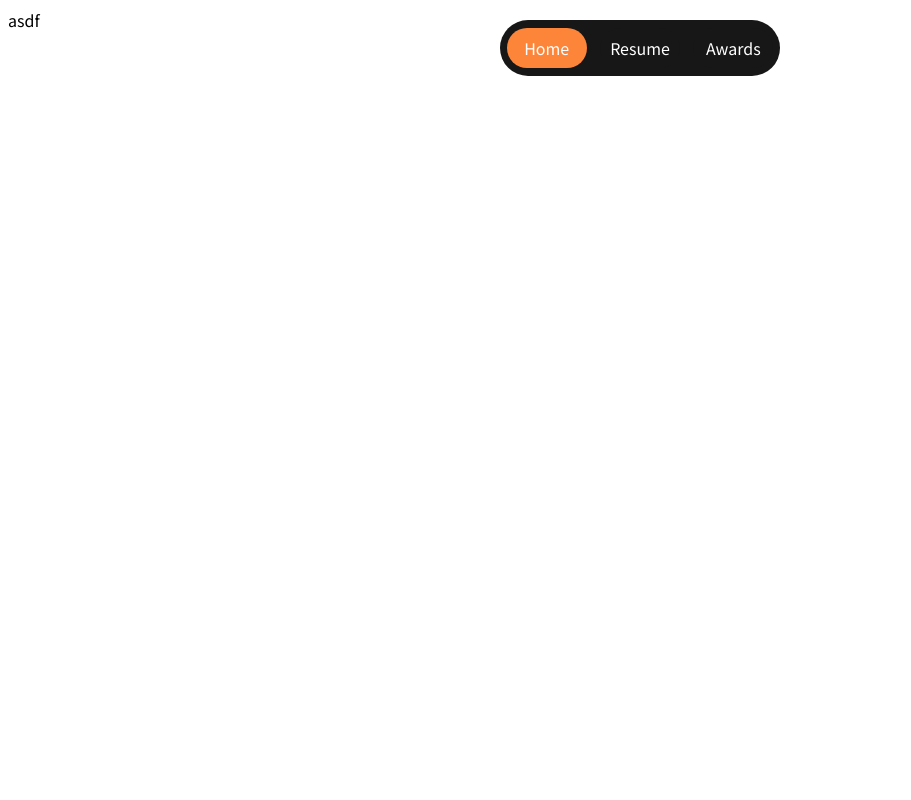
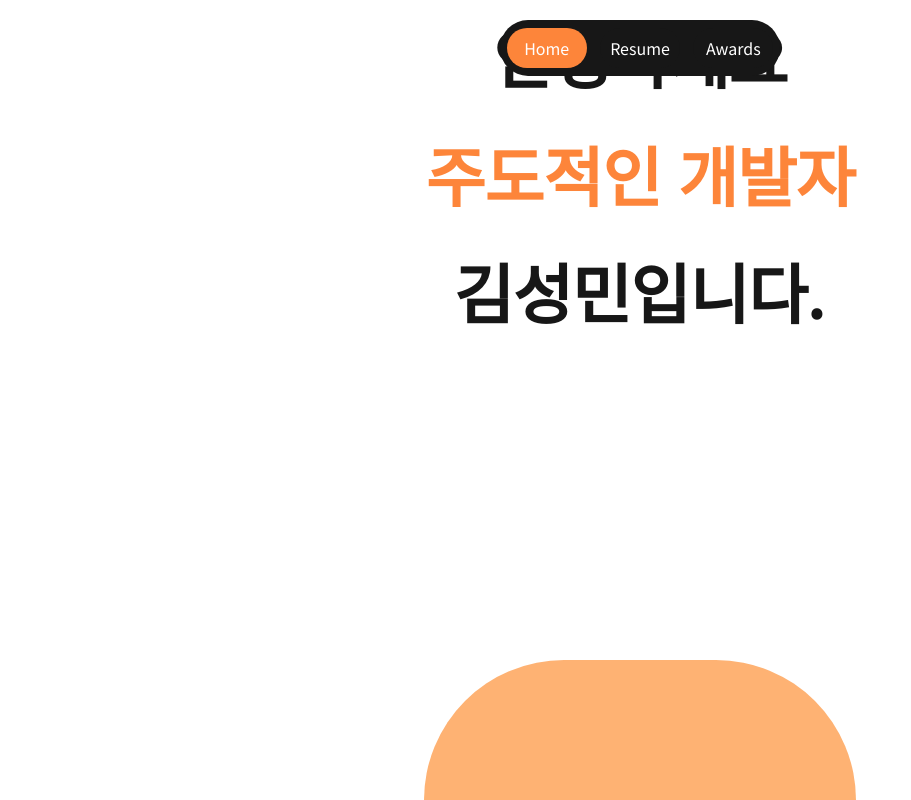
Before and after one commit to Collection50/Resume, a Next.js app: page / in a window 1280 px wide. Shown: the whole page, without its empty margins (0-911 px from the left). Built offline with nearby package versions, Linux system fonts and the light colour scheme.

Commit message:
feat: 랜딩 페이지 구현

```diff
--- a/app/globals.css
+++ /dev/null
@@ -1,107 +0,0 @@
-:root {
-  --max-width: 1100px;
-  --border-radius: 12px;
-  --font-mono: ui-monospace, Menlo, Monaco, 'Cascadia Mono', 'Segoe UI Mono',
-    'Roboto Mono', 'Oxygen Mono', 'Ubuntu Monospace', 'Source Code Pro',
-    'Fira Mono', 'Droid Sans Mono', 'Courier New', monospace;
-
-  --foreground-rgb: 0, 0, 0;
-  --background-start-rgb: 214, 219, 220;
-  --background-end-rgb: 255, 255, 255;
-
-  --primary-glow: conic-gradient(
-    from 180deg at 50% 50%,
-    #16abff33 0deg,
-    #0885ff33 55deg,
-    #54d6ff33 120deg,
-    #0071ff33 160deg,
-    transparent 360deg
-  );
-  --secondary-glow: radial-gradient(
-    rgba(255, 255, 255, 1),
-    rgba(255, 255, 255, 0)
-  );
-
-  --tile-start-rgb: 239, 245, 249;
-  --tile-end-rgb: 228, 232, 233;
-  --tile-border: conic-gradient(
-    #00000080,
-    #00000040,
-    #00000030,
-    #00000020,
-    #00000010,
-    #00000010,
-    #00000080
-  );
-
-  --callout-rgb: 238, 240, 241;
-  --callout-border-rgb: 172, 175, 176;
-  --card-rgb: 180, 185, 188;
-  --card-border-rgb: 131, 134, 135;
-}
-
-@media (prefers-color-scheme: dark) {
-  :root {
-    --foreground-rgb: 255, 255, 255;
-    --background-start-rgb: 0, 0, 0;
-    --background-end-rgb: 0, 0, 0;
-
-    --primary-glow: radial-gradient(rgba(1, 65, 255, 0.4), rgba(1, 65, 255, 0));
-    --secondary-glow: linear-gradient(
-      to bottom right,
-      rgba(1, 65, 255, 0),
-      rgba(1, 65, 255, 0),
-      rgba(1, 65, 255, 0.3)
-    );
-
-    --tile-start-rgb: 2, 13, 46;
-    --tile-end-rgb: 2, 5, 19;
-    --tile-border: conic-gradient(
-      #ffffff80,
-      #ffffff40,
-      #ffffff30,
-      #ffffff20,
-      #ffffff10,
-      #ffffff10,
-      #ffffff80
-    );
-
-    --callout-rgb: 20, 20, 20;
-    --callout-border-rgb: 108, 108, 108;
-    --card-rgb: 100, 100, 100;
-    --card-border-rgb: 200, 200, 200;
-  }
-}
-
-* {
-  box-sizing: border-box;
-  padding: 0;
-  margin: 0;
-}
-
-html,
-body {
-  max-width: 100vw;
-  overflow-x: hidden;
-}
-
-body {
-  color: rgb(var(--foreground-rgb));
-  background: linear-gradient(
-      to bottom,
-      transparent,
-      rgb(var(--background-end-rgb))
-    )
-    rgb(var(--background-start-rgb));
-}
-
-a {
-  color: inherit;
-  text-decoration: none;
-}
-
-@media (prefers-color-scheme: dark) {
-  html {
-    color-scheme: dark;
-  }
-}
--- a/app/page.tsx
+++ b/app/page.tsx
@@ -1,3 +1,5 @@
+import Landing from '@/components/Landing';
+
 export default function Home() {
-  return <main>asdf</main>;
+  return <Landing />;
 }
--- /dev/null
+++ b/components/Landing/Landing.styled.ts
@@ -0,0 +1,41 @@
+import styled from 'styled-components';
+
+export const LandingContainer = styled.main`
+  display: flex;
+  justify-content: center;
+  align-items: center;
+  flex-direction: column;
+  gap: 20px;
+
+  width: 100%;
+  height: 100%;
+`;
+
+export const Text = styled.div<{ $hilight?: boolean }>`
+  color: #171717;
+
+  text-align: center;
+  font-size: 65px;
+  font-style: normal;
+  font-weight: 600;
+  line-height: 150%;
+  letter-spacing: -0.975px;
+
+  color: ${({ $hilight }) => ($hilight ? '#fd853a' : '#171717')};
+`;
+
+export const HalfCircle = styled.div`
+  position: absolute;
+
+  left: 50%;
+  transform: translate(-50%, 0);
+  bottom: 0;
+
+  width: 432px;
+  height: 140px;
+
+  border-top-right-radius: 1000px;
+  border-top-left-radius: 1000px;
+
+  background: #feb273;
+`;
--- /dev/null
+++ b/components/Landing/Landing.tsx
@@ -0,0 +1,16 @@
+'use client';
+
+import * as S from './Landing.styled';
+
+function Landing() {
+  return (
+    <S.LandingContainer>
+      <S.Text>안녕하세요</S.Text>
+      <S.Text $hilight>주도적인 개발자</S.Text>
+      <S.Text>김성민입니다.</S.Text>
+      <S.HalfCircle />
+    </S.LandingContainer>
+  );
+}
+
+export default Landing;
--- /dev/null
+++ b/components/Landing/index.tsx
@@ -0,0 +1,3 @@
+import Landing from './Landing';
+
+export default Landing;
```
Also changed, not shown: app/page.module.css (deleted, +0 -229 lines).
